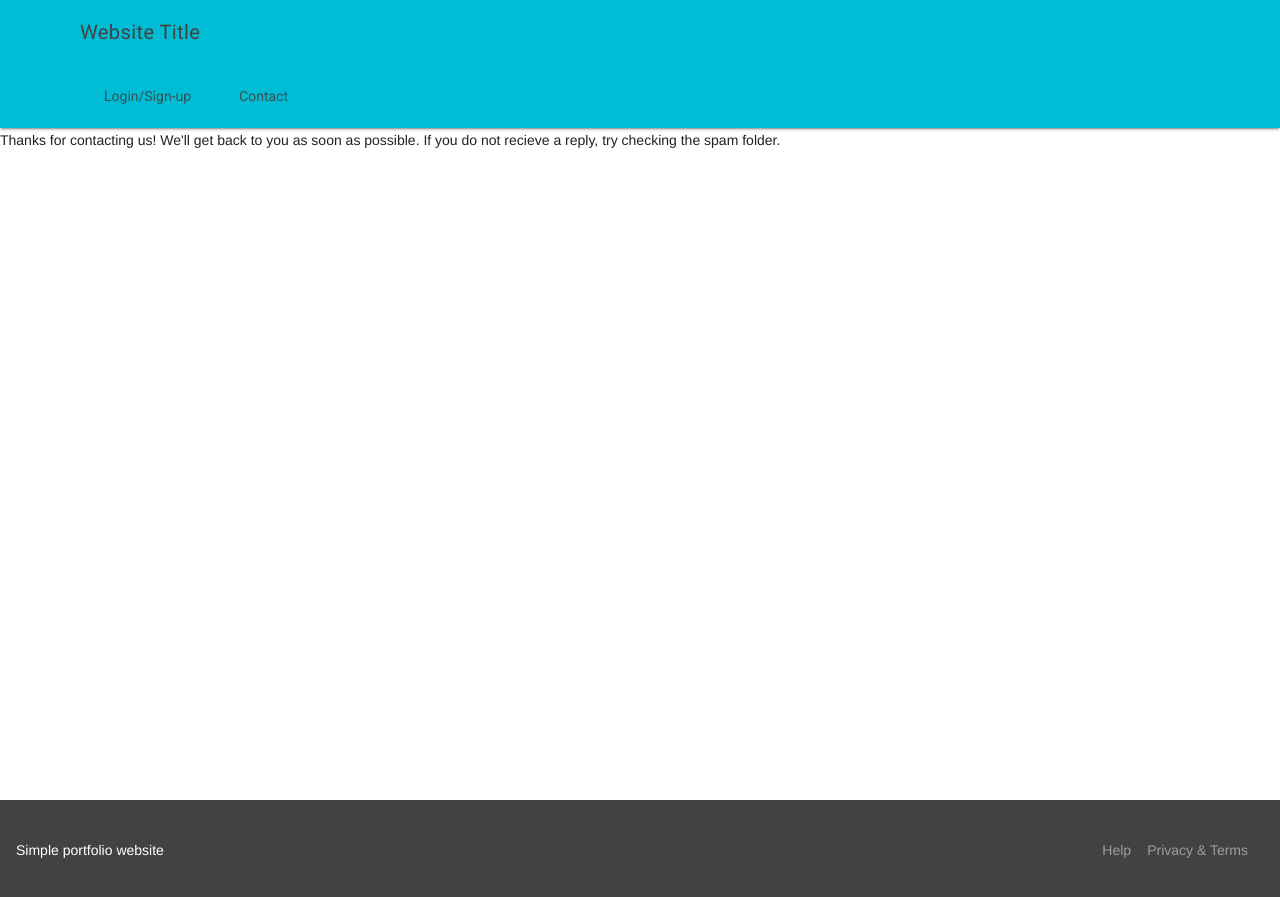
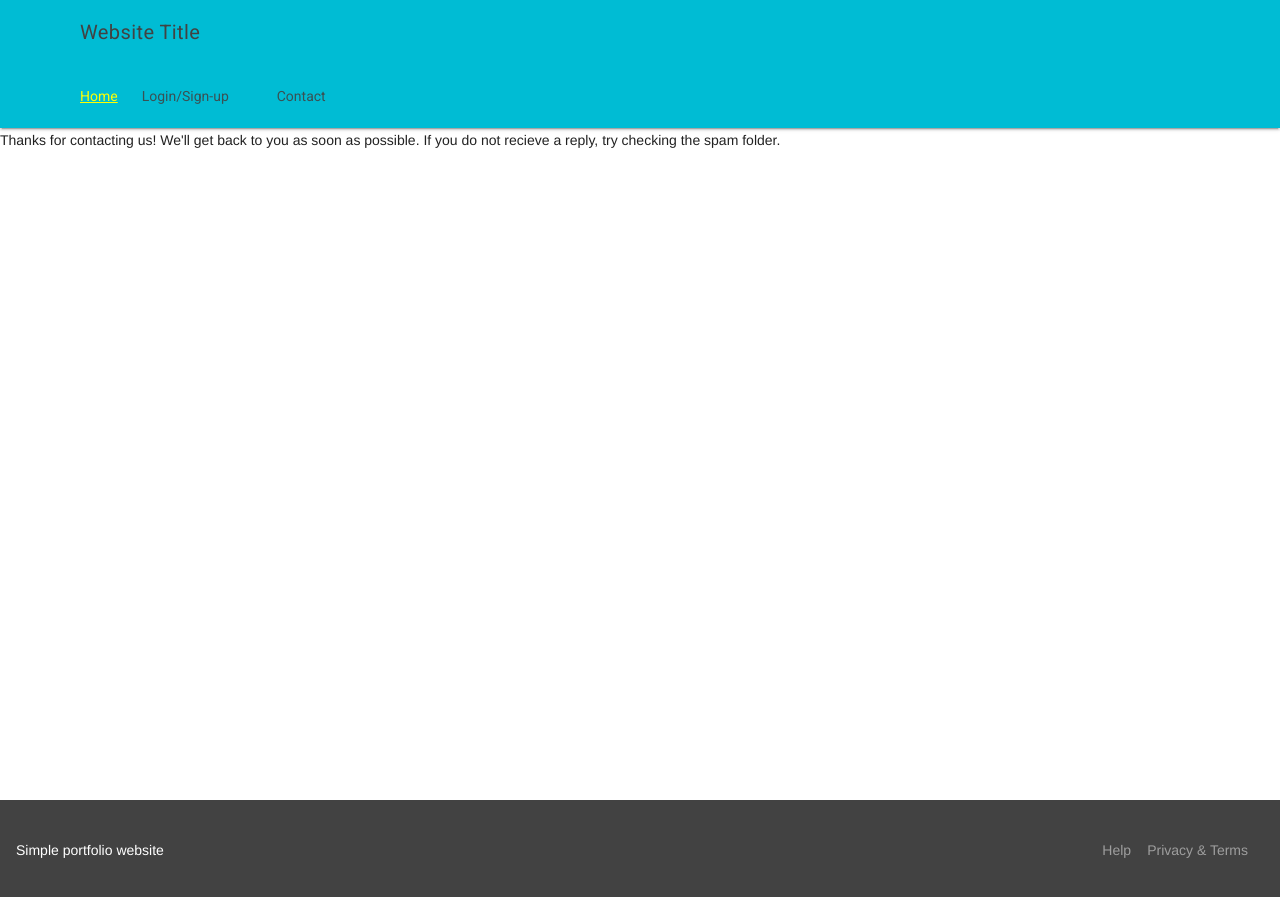
Before and after one commit to slothgamez/fireplex.github.io, a Jekyll site: the page contact/thanks/index.html, which Jekyll copies as it is, in a window 1280 px wide. Shown: the top 897 px of the page. Built offline with Jekyll 4.4.1, drawn with Linux system fonts in a browser that asks for light colours; nearby versions of some CDN libraries; comment, search, counter and statistics services are not loaded.

Commit message:
Update index.html

```diff
--- a/contact/thanks/index.html
+++ b/contact/thanks/index.html
@@ -51,6 +51,7 @@
             </div>
             <div class="mdl-layout__header-row portfolio-navigation-row mdl-layout--large-screen-only">
                 <nav class="mdl-navigation mdl-typography--body-1-force-preferred-font">
+                    <a class="mdl-navigayion__link" href="http://fireplex.github.io">Home</a>
                     <a class="mdl-navigation__link is-active" href="http://fireplex.github.io/firebase/login">Login/Sign-up</a>
                     <a class="mdl-navigation__link" href="http://fireplex.github.io/contact">Contact</a>
                 </nav>
@@ -58,19 +59,13 @@
         </header>
         <div class="mdl-layout__drawer mdl-layout--small-screen-only">
             <nav class="mdl-navigation mdl-typography--body-1-force-preferred-font">
+                <a class="mdl-navigayion__link" href="http://fireplex.github.io">Home</a>
                 <a class="mdl-navigation__link is-active" href="http://fireplex.github.io/firebase/login">Login/Sign-up</a>
                 <a class="mdl-navigation__link" href="http://fireplex.github.io/contact">Contact</a>
             </nav>
         </div>
         <main class="mdl-layout__content">
             <p>Thanks for contacting us! We'll get back to you as soon as possible. If you do not recieve a reply, try checking the spam folder.</p>
-            <br>
-            <br>
-            <br>
-            <br>
-            <br>
-            <br>
-            <br>
         </main>
             <footer class="mdl-mini-footer">
                 <div class="mdl-mini-footer__left-section">
```
